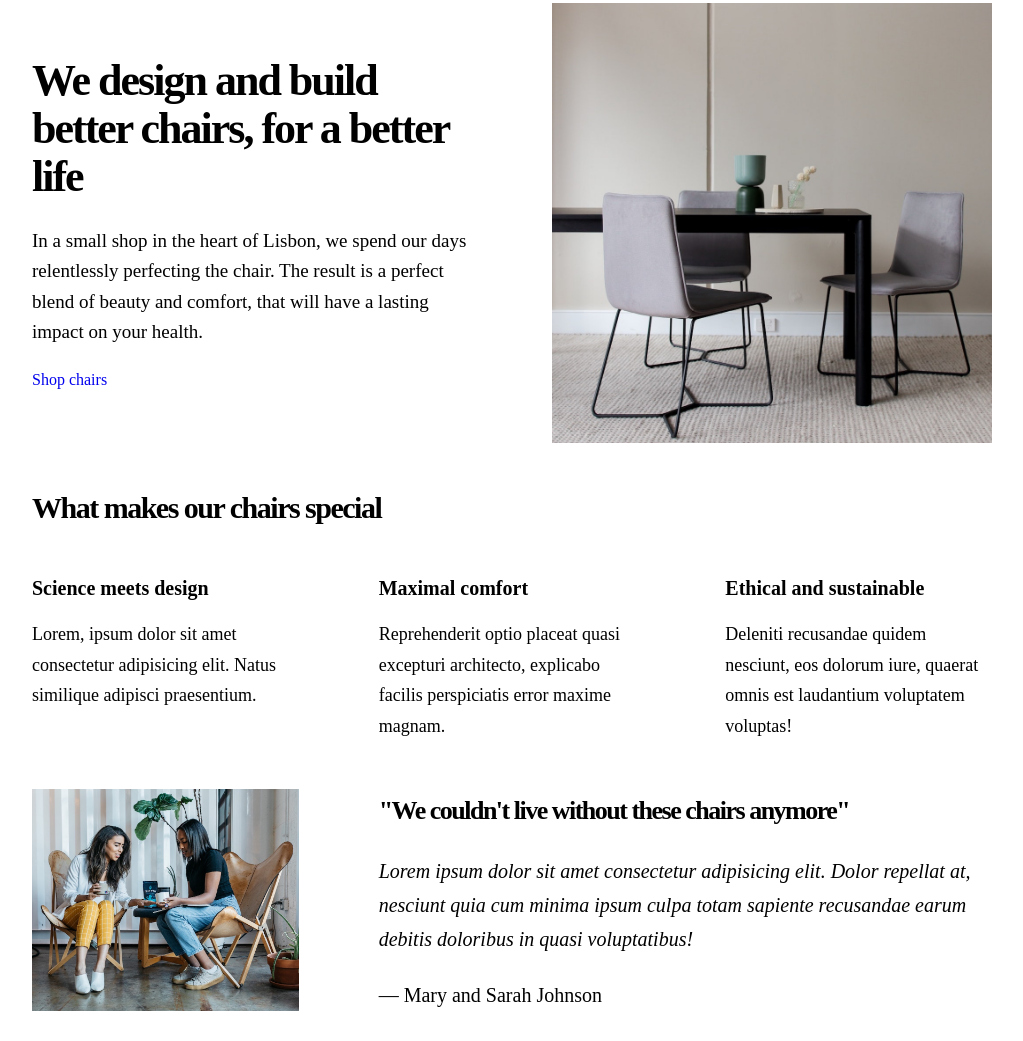
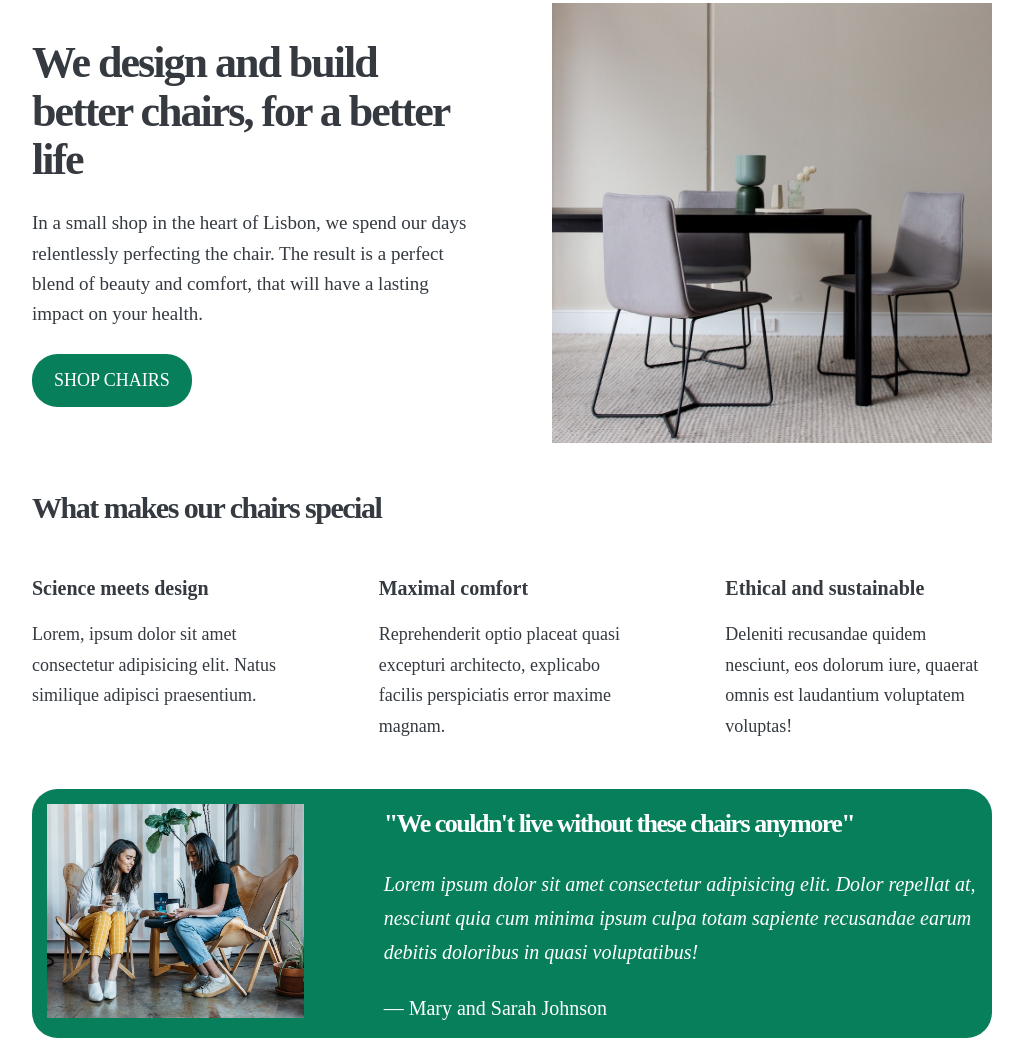
Before and after one commit to mihai-gabriel1/Lisbon-Chair-Shop, a plain HTML site: page index.html in a window 1280 px wide. Shown: the part 45-1086 px from the top of the page, without its empty margins (128-1151 px from the left). Drawn offline with Linux system fonts and the light colour scheme; a web font is replaced by a local one.

Commit message:
A nicer touch has been given to our project, buttons has been styled with background colors and hover effects and much more.

```diff
--- a/style.css
+++ b/style.css
@@ -15,8 +15,15 @@ FONT SIZE SYSTEM (px)
 /* ------------------------ */
 /* GENERAL STYLES */
 /* ------------------------ */
+
+/* Main color would be: #087f5b ; #343a40 */
+
+
+
 body {
   font-family: 'Inter' sans-serif;
+  color: #343a40;
+  border-bottom: 15px solid #087f5b;
 }
 
 .container {
@@ -42,6 +49,37 @@ h2 {
   font-size: 20px;
   line-height: 1.5;
   letter-spacing: 1.2;
+}
+
+.btn--big {
+  background-color: #087f5b;
+  color: white;
+  padding: 15px;
+  font-size: 18px;
+  border-radius: 2vw;
+  text-transform: uppercase;
+  font-weight: 500;
+}
+
+.btn:link,
+.btn:visited {
+  background-color: #087f5b;
+  color: white;
+  border-radius: 2vw;
+  display: inline-block;
+}
+
+.btn--big {
+  padding: 16px 22px;
+}
+
+.btn--small {
+  padding: 8px 12px;
+  font-size: 14px;
+}
+
+.btn:hover {
+  background-color: #099268;
 }
 
 /* ------------------------ */
@@ -92,6 +130,10 @@ img {
 
 /* TESTIMONIAL */
 .testimonial-section {
+  background-color: #087f5b;
+  color: white;
+  padding: 15px;
+  border-radius: 2vw;
 }
 
 .testimonial-box {
@@ -152,4 +194,5 @@ a:link {
 
 footer {
   margin-bottom: 48px;
+  color: #495057;
 }
```
